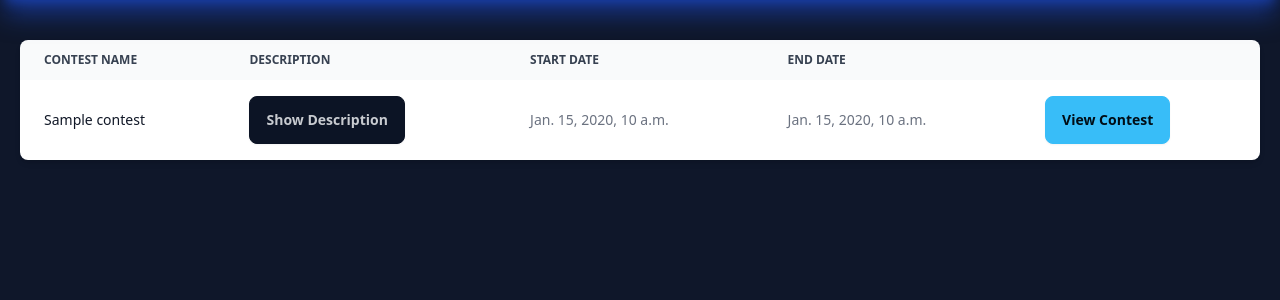
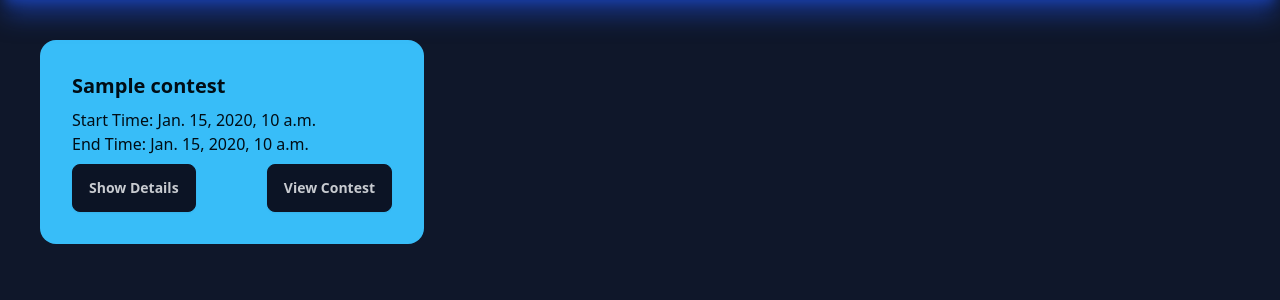
Before and after one commit to notnotrachit/devcompete, a Django app: template templates/contests.html in a window 1280 px wide. Shown: the part 64-364 px from the top of the page. Run offline with Django 4.2, Linux system fonts and the light colour scheme; the template is opened without the code that fills it: values that come from a table or form of the project are taken from there, others are empty; tables that the repository leaves empty hold one stand-in row (values such as "Sample post"); parts of the project's set-up code (start-up, migrations or seed data) failed here and were passed over; some libraries are stand-ins or nearby versions; some web fonts are replaced.

Commit message:
contest in card form

```diff
--- a/templates/contests.html
+++ b/templates/contests.html
@@ -1,6 +1,24 @@
 {% extends "base.html" %} {% block main %}
 <div>
-  <div class="relative overflow-x-auto shadow-md sm:rounded-lg mx-5 my-10">
+
+  <div class="flex flex-wrap gap-4 m-10">
+    {% for contest in current_contests %}
+    <div class="card w-96 bg-primary text-primary-content">
+      <div class="card-body">
+        <h2 class="card-title">{{ contest.name }}</h2>
+        <p>Start Time: {{ contest.start_date }}<br>End Time: {{ contest.end_date }}</p>
+        <div class="card-actions justify-between">
+          <button class="btn" onclick="showModal('{{ contest.id }}')">Show Details</button>
+          <a href="{% url 'contest' contest.id %}">
+          <button class="btn">View Contest</button>
+          </a>
+        </div>
+      </div>
+    </div>
+    {% endfor %}
+  </div>
+
+  <div class="relative overflow-x-auto shadow-md sm:rounded-lg mx-5 my-10 hidden">
     <table
       class="w-full text-sm text-left rtl:text-right text-gray-500 dark:text-gray-400"
     >
```
